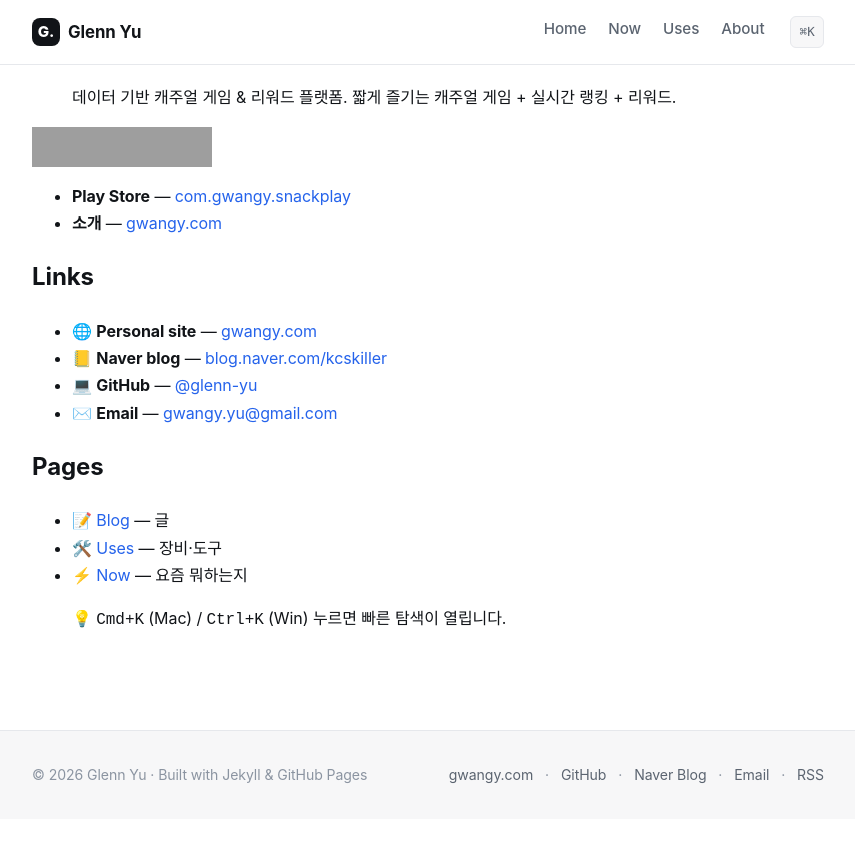
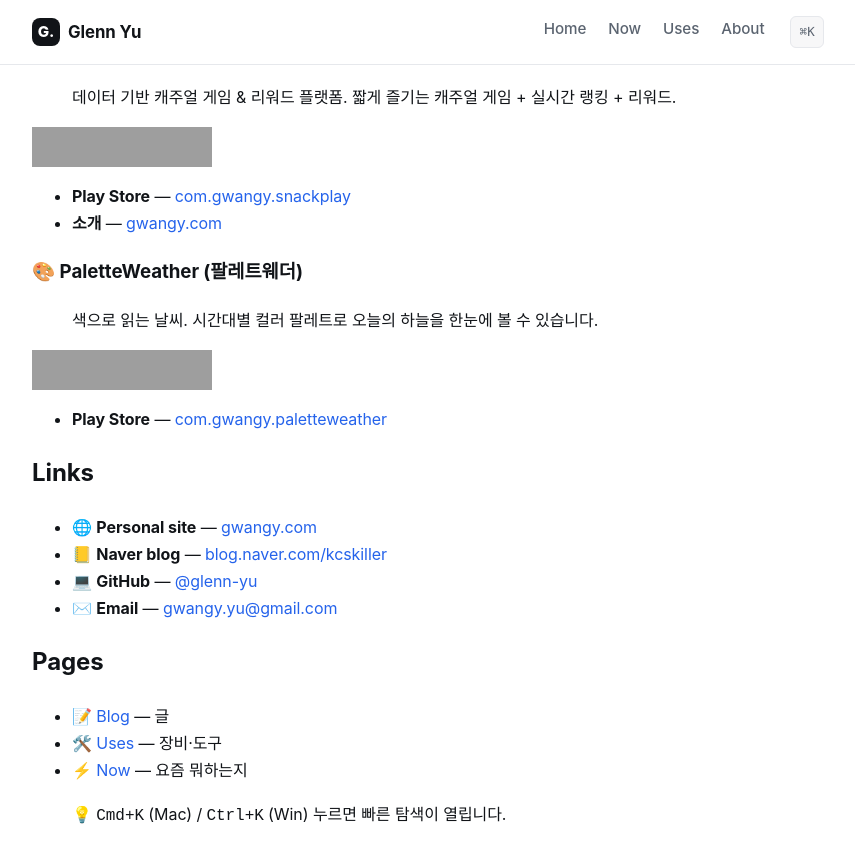
Before and after one commit to glenn-yu/glenn-yu.github.io, a Jekyll site: the page built from about.md, in a window 1280 px wide and 900 px high, scrolled down 769 px. Shown: the top 863 px of the window, without its empty margins (212-1067 px from the left). Built offline with Jekyll 4.4.1, drawn with Linux system fonts in a browser that asks for light colours; some web fonts are replaced; before the commit the page ends 1588 px from its top, so only the background shows below that; grey boxes are pictures that could not be loaded.

Commit message:
docs: about 페이지에 PaletteWeather 프로젝트 추가

```diff
--- a/about.md
+++ b/about.md
@@ -40,6 +40,15 @@
 - **Play Store** — [com.gwangy.snackplay](https://play.google.com/store/apps/details?id=com.gwangy.snackplay)
 - **소개** — [gwangy.com](https://gwangy.com)
 
+### 🎨 PaletteWeather (팔레트웨더)
+
+> 색으로 읽는 날씨.
+> 시간대별 컬러 팔레트로 오늘의 하늘을 한눈에 볼 수 있습니다.
+
+[![Get it on Google Play](https://play.google.com/intl/en_us/badges/static/images/badges/en_badge_web_generic.png){: width="180"}](https://play.google.com/store/apps/details?id=com.gwangy.paletteweather)
+
+- **Play Store** — [com.gwangy.paletteweather](https://play.google.com/store/apps/details?id=com.gwangy.paletteweather)
+
 ## Links
 
 - 🌐 **Personal site** — [gwangy.com](https://gwangy.com)
```
